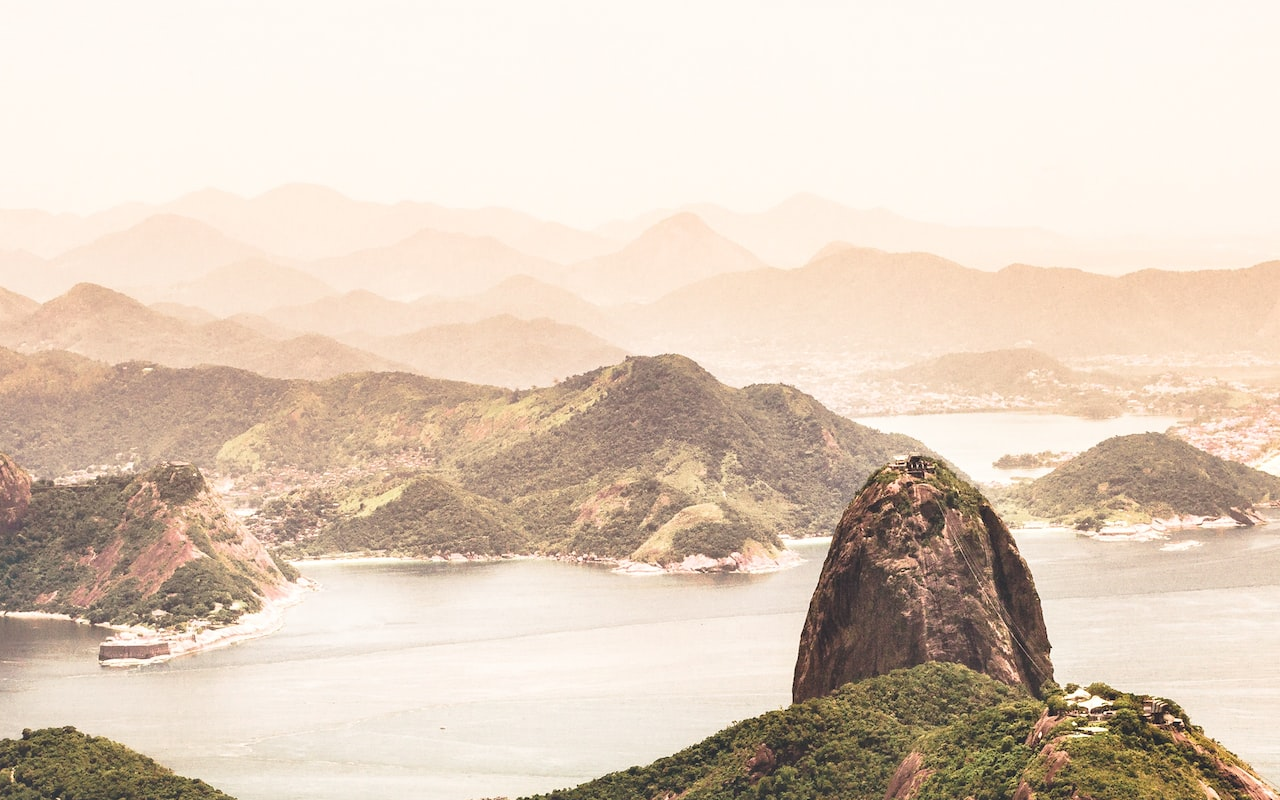
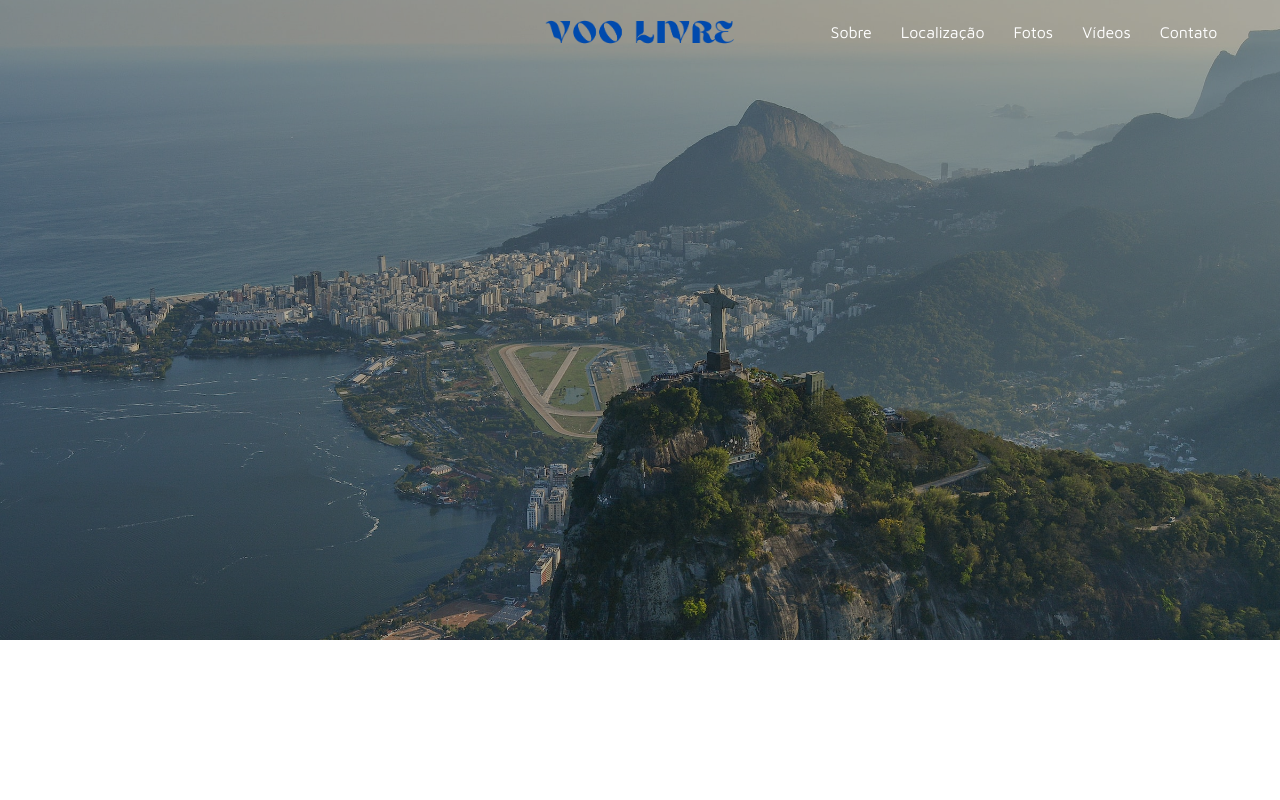
Before and after one commit to Eduardo-R-Machado/voo-livre, a plain HTML site: page index.html in a window 1280 px wide. Shown: the top 800 px of the page. Drawn offline with Linux system fonts and the light colour scheme.

Commit message:
Primeiros passos

```diff
--- a/global.css
+++ b/global.css
@@ -1,3 +1,73 @@
+@import url('https://fonts.googleapis.com/css2?family=Maven+Pro:wght@400;500;600;700;800;900&family=Titillium+Web:ital,wght@0,200;0,300;0,400;0,600;0,700;1,200;1,300;1,400;1,600;1,700&display=swap');
+
 *{
     margin: 0;
+    font-family: 'Maven Pro', sans-serif;
 }
+
+h1,h2{
+    font-family: 'Titillium Web', sans-serif;
+}
+
+header{
+    width: 100vw;
+    height: 4rem;
+  /*  background-color: rgba(241, 232, 232, 0.677);  */
+    position: fixed;
+    top: 0rem;
+    left: 0px;
+    z-index: 66;
+    border-radius: 0px 0px 7px 7px;
+    display: flex;
+    align-items: center;
+    justify-content: center;
+}
+
+header .space{
+    width: 40%;
+    height: 100%;
+}
+
+header .wrp-logo{
+    width: 20%;
+    height: 100%;
+    display: flex;
+    align-items: center;
+    justify-content: center;
+}
+
+header .wrp-logo img{
+    object-fit: contain;
+    width: 12rem;
+    height: auto;
+    transition: all ease 0.3s;
+}
+
+header .wrp-logo img:hover{
+    width:13rem ;
+}
+
+header .links{
+    width: 40%;
+    height: 100%;
+    display: flex;
+    align-items: center;
+    justify-content: center;
+}
+
+header .links ul{
+    width: 100%;
+    padding: 3rem;
+    display: flex;
+    align-items: center;
+    justify-content: space-around;
+}
+
+header .links ul li{
+    list-style: none;
+}
+
+header .links ul li a {
+    text-decoration: none;
+    color: rgb(255, 255, 255);
+}
--- a/index.css
+++ b/index.css
@@ -1,3 +1,7 @@
+body{
+    width: 100vw;
+    overflow-x:hidden;
+}
 main{
     width: 100vw;
     height: 100%;
@@ -8,4 +12,16 @@ main{
     display: flex;
     align-items: center;
     justify-content: center;
+    width: 100%;
+    position: relative;
+    height: 80vh;
+    background-color: rgb(29, 28, 28);
 }
+
+.wrp-welcome img{
+    object-fit: cover;
+    position: absolute;
+    width: 100%;
+    height: 100%;
+    opacity: 0.66;
+}
--- a/index.html
+++ b/index.html
@@ -10,11 +10,23 @@
 </head>
 <body>
     <header>
-
+        <div class="space"></div>
+        <div class="wrp-logo">
+            <img id="backgroundWelcome" src="./assets/logo-letter.png" alt="">
+        </div>
+        <div class="links">
+            <ul>
+                <li><a href="">Sobre</a></li>
+                <li><a href="">Localização</a></li>
+                <li><a href="">Fotos</a></li>
+                <li><a href="">Vídeos</a></li>
+                <li><a href="">Contato</a></li>
+            </ul>
+        </div>
     </header>
     <main>
         <section class="wrp-welcome">
-            <img src="./assets/bg-rio.jpg" alt="">
+            <img src="./assets/bg-alternativo.jpg" alt="">
         </section>
     </main>
 
```
Also changed, not shown: assets/logo-letter.png (added).
